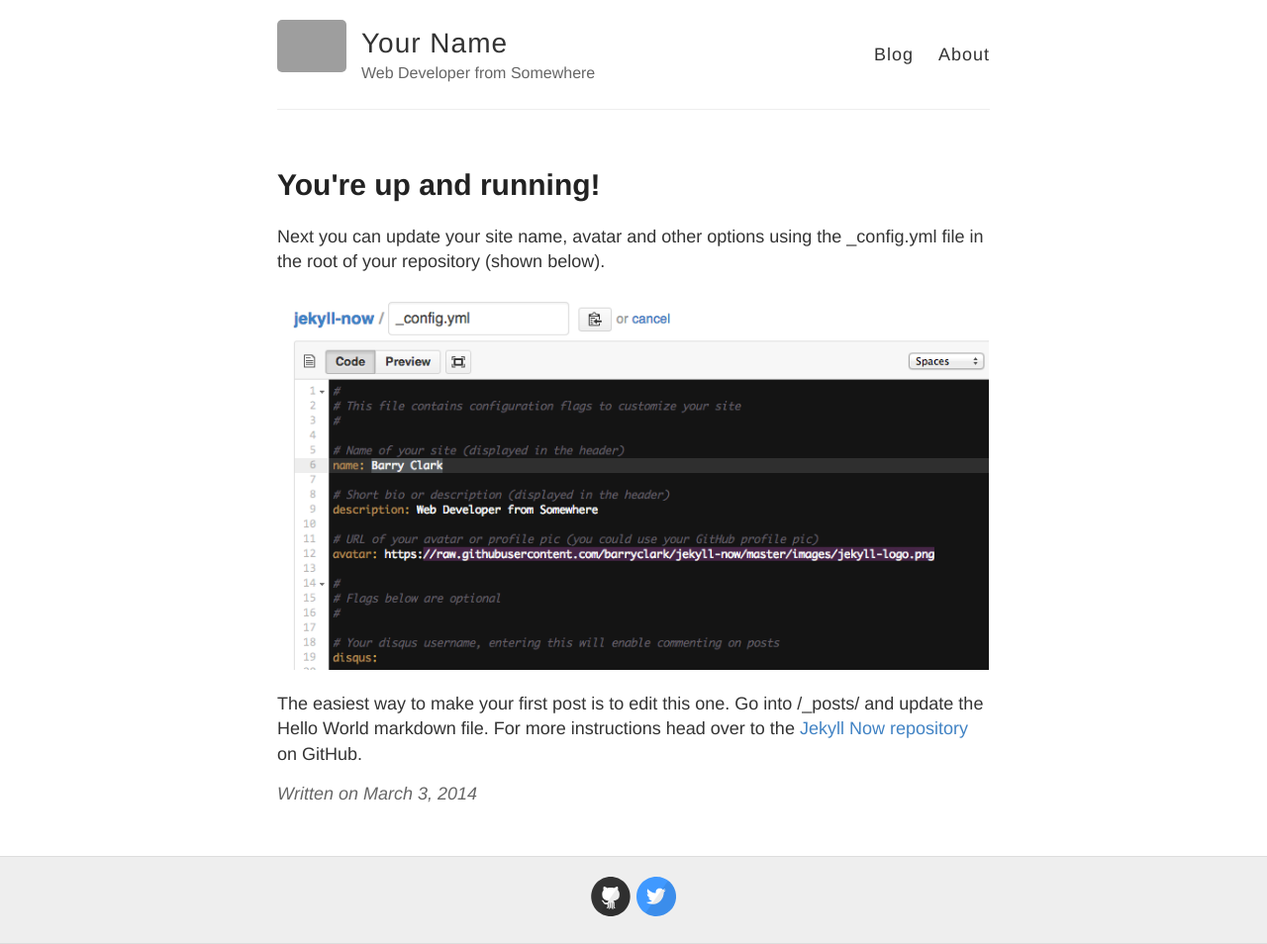
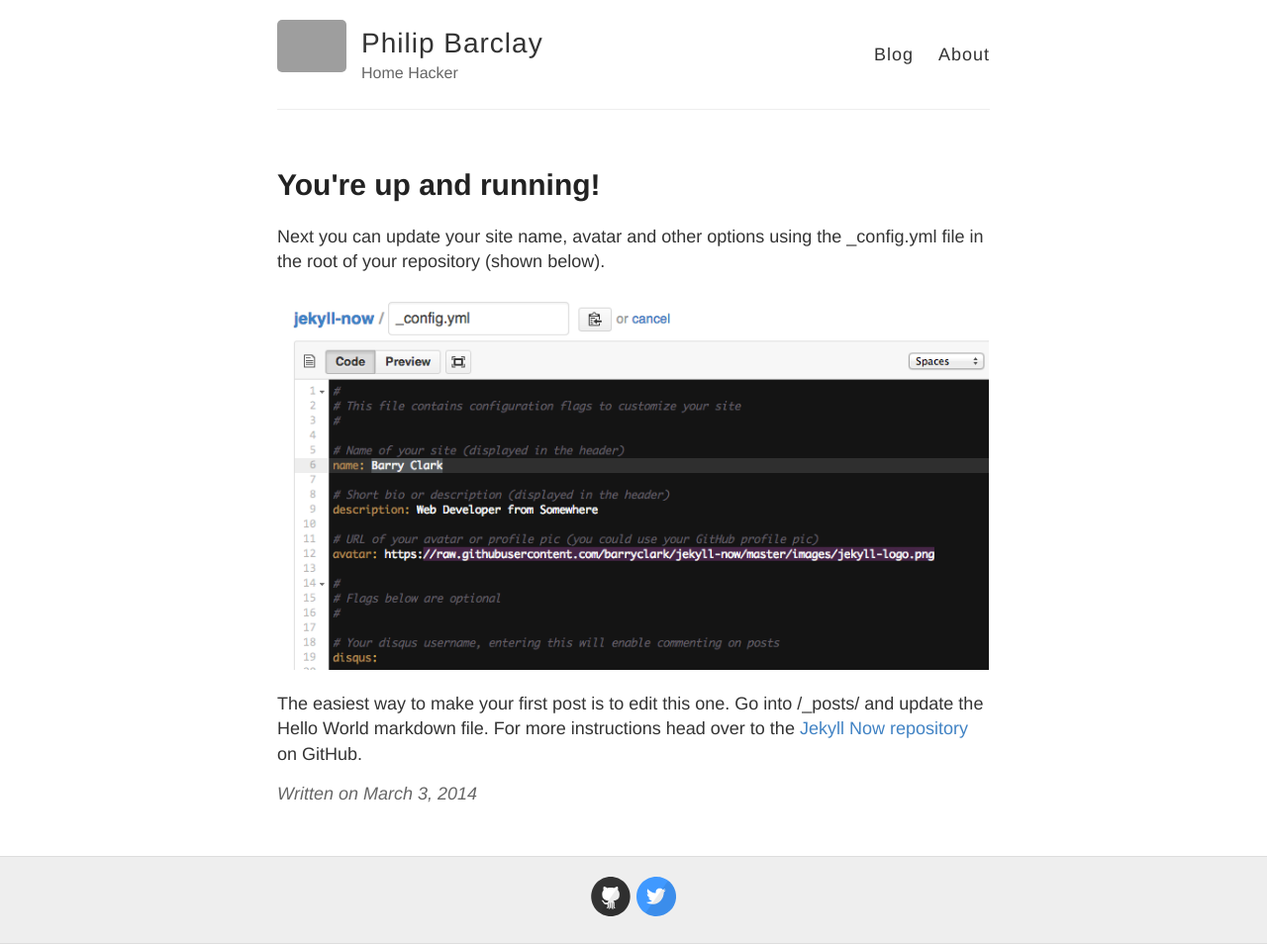
Before and after one commit to claybar/claybar.github.io, a Jekyll site: the page built from _posts/2014-3-3-Hello-World.md, in a window 1280 px wide. Shown: the whole page at 99% size. Built offline with Jekyll 4.4.1, drawn with Linux system fonts in a browser that asks for light colours; Markdown is read by kramdown in place of the engine named in the settings; comment, search, counter and statistics services are not loaded; some of the changed lines change nothing that is shown; grey boxes are pictures that could not be loaded.

Commit message:
Set up overall settings

```diff
--- a/_config.yml
+++ b/_config.yml
@@ -3,10 +3,10 @@
 #
 
 # Name of your site (displayed in the header)
-name: Your Name
+name: Philip Barclay
 
 # Short bio or description (displayed in the header)
-description: Web Developer from Somewhere
+description: Home Hacker
 
 # URL of your avatar or profile pic (you could use your GitHub profile pic)
 avatar: https://raw.githubusercontent.com/barryclark/jekyll-now/master/images/jekyll-logo.png
@@ -21,12 +21,12 @@ footer-links:
   email:
   facebook:
   flickr:
-  github: barryclark/jekyll-now
+  github: claybar
   instagram:
   linkedin:
   pinterest:
   rss: # just type anything here for a working RSS icon, make sure you set the "url" above!
-  twitter: jekyllrb
+  twitter: philipbarclay
   stackoverflow: # your stackoverflow profile, e.g. "users/50476/bart-kiers"
   youtube: # channel/<your_long_string> or user/<user-name>
   googleplus: # anything in your profile username that comes after plus.google.com/
@@ -34,14 +34,14 @@ footer-links:
 
 # Enter your Disqus shortname (not your username) to enable commenting on posts
 # You can find your shortname on the Settings page of your Disqus account
-disqus:
+disqus: claybar
 
 # Enter your Google Analytics web tracking code (e.g. UA-2110908-2) to activate tracking
-google_analytics:
+google_analytics: UA-70408883-1
 
 # Your website URL (e.g. http://barryclark.github.io or http://www.barryclark.co)
 # Used for Sitemap.xml and your RSS feed
-url:
+url: http://claybar.github.io
 
 # If you're hosting your site at a Project repository on GitHub pages
 # (http://yourusername.github.io/repository-name)
@@ -55,7 +55,8 @@ baseurl: ""
 
 markdown: redcarpet
 highlighter: pygments
-permalink: /:title/
+permalink: pretty
+#permalink: /:title/
 
 # The release of Jekyll Now that you're using
 version: v1.1.0
@@ -75,3 +76,4 @@ exclude:
     - LICENSE
     - README.md
     - CNAME
+    - FRAGMENTS.md
```
